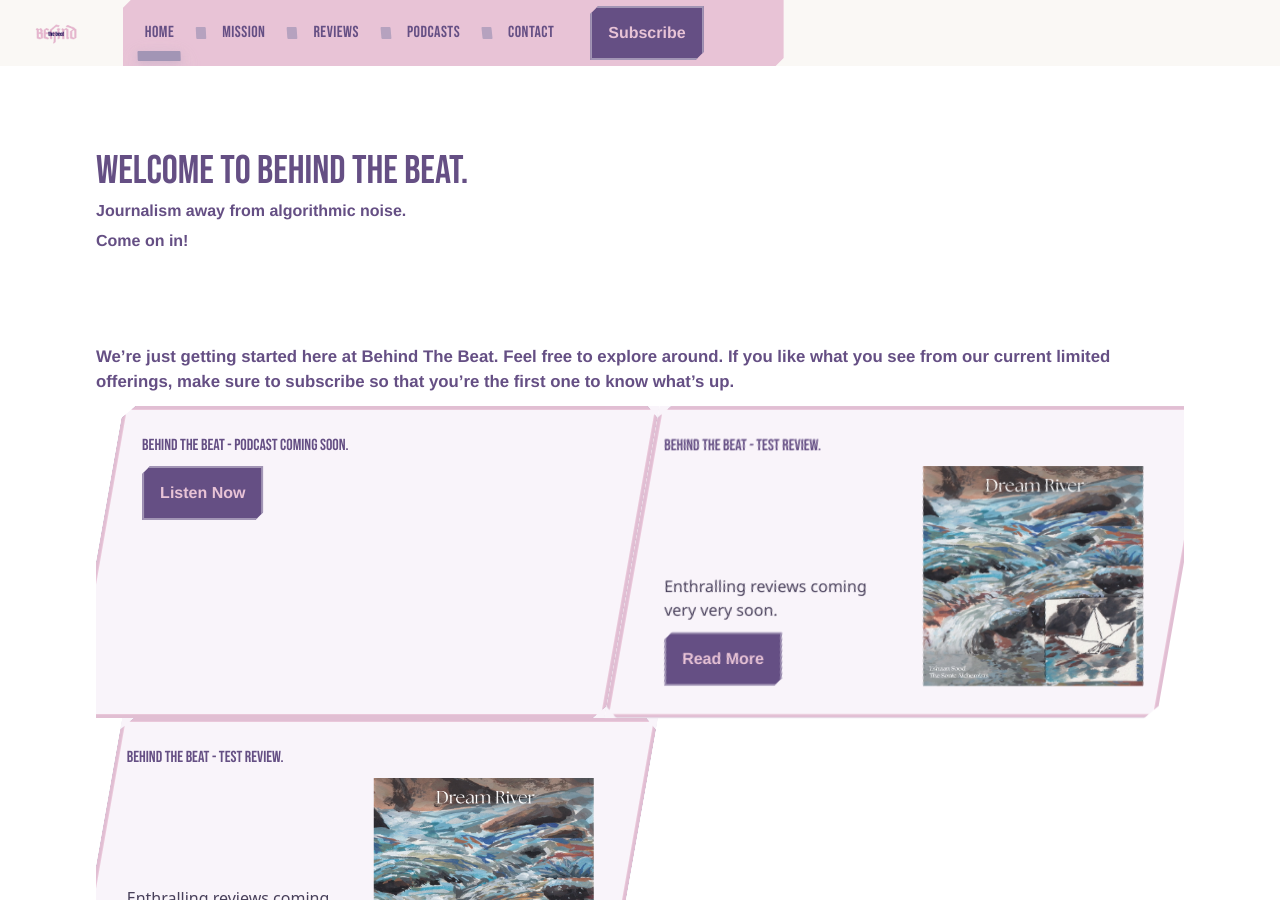
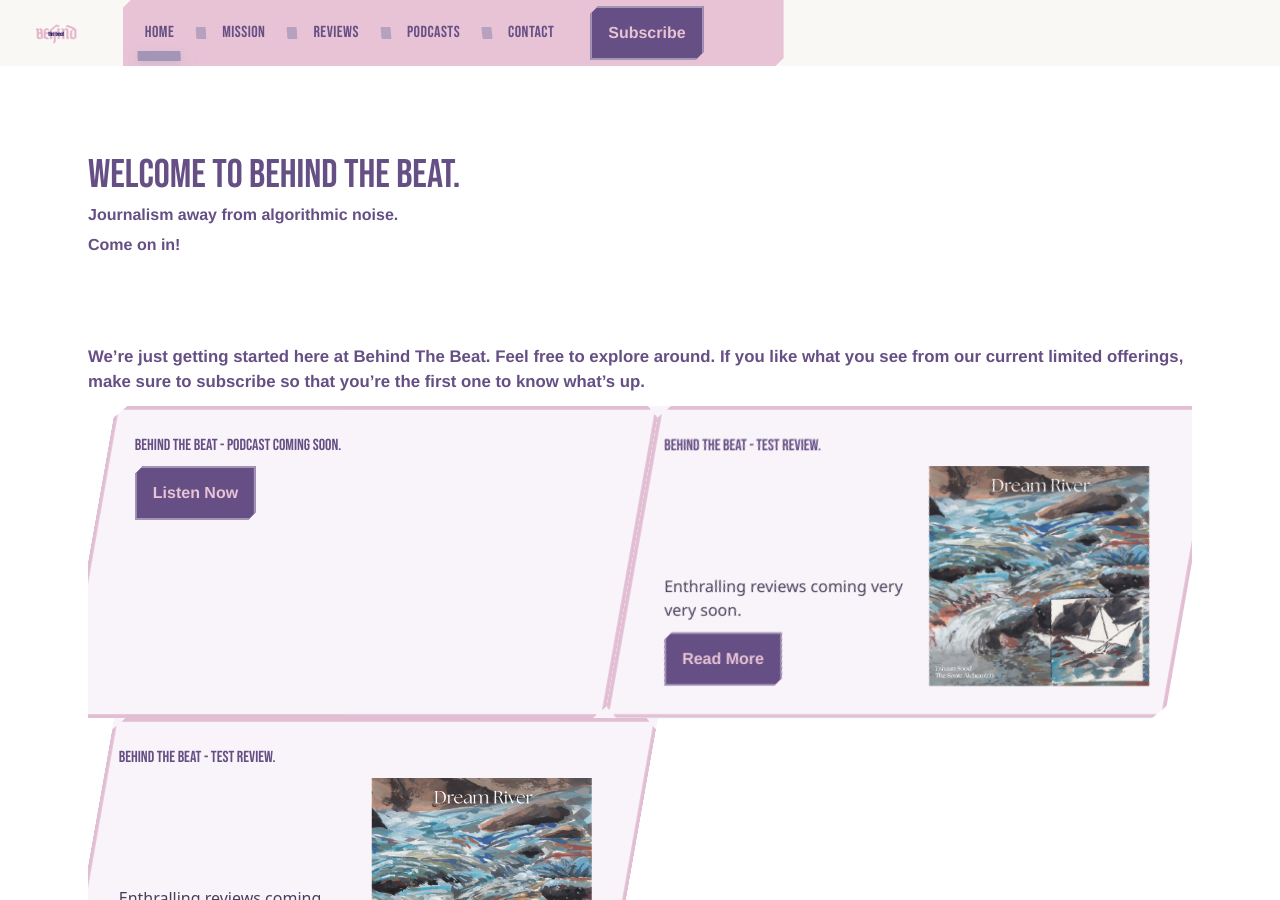
Before and after one commit to EshaanSoood/brbpodcast, a Jekyll site: the page built from index.md, in a window 1280 px wide and 900 px high. Built offline with Jekyll 4.4.1, drawn with Linux system fonts in a browser that asks for light colours; some web fonts are replaced.

Commit message:
the million dollar question, is the top margin gone?

```diff
--- a/assets/build/css/overrides.css
+++ b/assets/build/css/overrides.css
@@ -19,15 +19,19 @@
 	display: flex;
 	flex-direction: column;
 	gap: 12px;
+	min-height: 60vh; /* stabilize short pages */
 }
+/* Match homepage postcard background on listing rows */
+.review-row { background: #F9F4FA; }
 
 /* Desktop row style */
 @media (min-width: 768px) {
 	.review-row {
 		display: block;
 		text-decoration: none;
-		background: var(--color-background-offwhite, #faf8f5);
+		background: #F9F4FA;
 		box-shadow: 0 2px 6px rgba(101,79,132,0.12);
+		border: 1.5px solid rgba(101,79,132,0.16); /* clearer edge */
 		transition: transform 520ms ease, box-shadow 520ms ease;
 	}
 	.review-row:hover,
@@ -38,9 +42,9 @@
 	.review-row-inner {
 		padding: 14px 16px 16px;
 	}
-	.review-row-title { font-size: 1.05rem; color: var(--color-purple-darkest, #654f84); margin: 0 0 2px; }
-	.review-row-sub { color: var(--color-purple-dark, #a295b5); margin: 0 0 4px; }
-	.review-row-meta { font-size: 0.9rem; color: var(--color-purple-dark, #a295b5); display: flex; gap: 10px; margin-bottom: 4px; }
+	.review-row-title { font-size: 1.05rem; color: var(--color-purple-darkest, #654f84); margin: 0 0 6px; }
+	.review-row-sub { color: var(--color-purple-dark, #a295b5); margin: 0 0 6px; }
+	.review-row-meta { font-size: 0.9rem; color: var(--color-purple-dark, #a295b5); display: flex; gap: 10px; margin-bottom: 8px; }
 	.review-row-excerpt { color: #3f3652; opacity: 0.9; }
 }
 
@@ -160,6 +164,9 @@
   .post-list > .post-card { scroll-snap-align: start; }
 }
 
+/* Kill home page nav gap with padding (no margin collapse) */
+.home .site-main > :first-child { margin-top: 0; padding-top: 8px; }
+
 @media (min-width: 768px) {
   /* Desktop sticky nav/logo only; hero is not sticky */
   .site-header .desktop-row { position: sticky; top: 0; z-index: 40; background: var(--color-background-offwhite, #faf8f5); }
@@ -266,13 +273,13 @@
 
 /* Global site container: align vertical gutters to nav bar padding */
 .site-container {
-  padding-left: 12px;  /* match header px-3 */
-  padding-right: 12px; /* match header px-3 */
+  max-width: 72rem;
+  margin-inline: auto;
+  padding-inline: calc(var(--spacing)*3); /* match header px-3 */
 }
 @media (min-width: 768px) {
   .site-container {
-    padding-left: 16px;  /* align with footer desktop padding */
-    padding-right: 16px;
+    padding-inline: calc(var(--spacing)*3); /* keep parity on md+ */
   }
 }
 
@@ -454,16 +461,17 @@
 @media (min-width: 768px) {
   .card-review .card-inner { padding: 14px 16px 16px; }
   .card-review .card-title { margin: 0 0 8px; color: var(--color-purple-darkest, #654f84); }
-.card-review .card-bottom { display: grid; grid-template-columns: 1fr 1fr; gap: 12px; align-items: end; }
-.card-review .card-left { display: grid; grid-template-rows: 1fr auto; gap: 10px; align-items: end; }
+  .card-review .card-bottom { display: grid; grid-template-columns: 1fr 1fr; gap: 12px; align-items: end; }
+  .card-review .card-left { display: grid; grid-template-rows: 1fr auto; gap: 10px; align-items: end; }
   .card-review .card-quote { color: #3f3652; opacity: 0.95; }
   .card-review .card-actions .btn-trapezoid { display: inline-block; }
+  .card-review .card-actions { align-self: end; }
   .card-review .card-right { display: flex; justify-content: center; }
   .card-image.card-image-square { aspect-ratio: 1 / 1; width: 100%; max-width: 220px; display: flex; align-items: center; justify-content: center; }
   .card-image.card-image-square img { width: 100%; height: 100%; object-fit: cover; }
 
-  .card-podcast .card-inner { padding: 14px 16px 16px; display: grid; grid-template-columns: 1fr 1fr; gap: 12px; align-items: stretch; }
-  .card-podcast .card-left { display: grid; grid-template-rows: 1fr auto auto; gap: 8px; align-items: end; }
+  .card-podcast .card-inner { padding: 14px 16px 16px; display: grid; grid-template-columns: 1fr 1fr; gap: 12px; align-items: end; }
+  .card-podcast .card-left { display: grid; grid-template-rows: 1fr auto; gap: 8px; align-items: end; }
   .card-podcast .card-title { margin: 0; color: var(--color-purple-darkest, #654f84); }
   .card-podcast .card-sub { color: var(--color-purple-dark, #a295b5); margin: 0; }
   .card-podcast .card-actions { align-self: end; }
@@ -728,7 +736,7 @@
 }
 
 /* Align content to the same container as nav */
-.site-container{max-width:72rem;margin-inline:auto;padding-inline:1rem}
+.site-container{max-width:72rem;margin-inline:auto;padding-inline:calc(var(--spacing)*3)}
 
 /* --- NEW HERO (simple, no stripes, no stray padding) --- */
 .hero-simple{ display:grid; grid-template-columns: 1fr; align-items:center; min-height: 30vh; padding-block: 0; gap: clamp(8px, 2vw, 16px); }
@@ -750,7 +758,7 @@
 
 /* Remove phantom gap under header */
 main,.post-body,.article-header{margin-top:0;padding-top:0}
-main>:first-child{margin-top:0}
+main>:first-child{margin-top:0;padding-top:8px}
 .page,.site-main{display:flow-root}
 
 /* Article header: two-column layout */
@@ -798,7 +806,7 @@
 .page, .site-main { display: flow-root; } /* stop margin collapse */
 
 /* Keep podcast content aligned to nav container */
-.podcast-wrap { margin-top: 0; padding-top: 0; }
+.podcast-wrap { margin-top: 0; padding-top: 8px; }
 
 /* Title + date read as one unit */
 .podcast-title { margin-block: .25rem .25rem; border: 0; box-shadow: none; background: none; }
@@ -917,11 +925,8 @@
   text-align:center;
 }
 .site-footer .footer-credit{ text-align:center; }
-/* Global trim: remove excess white band under nav */
-.site-main + section, .site-main .post-list { margin-top: 8px !important; }
-.page-header { padding-top: 0 !important; }
-@media (min-width: 768px){ .page-header { padding-top: 0 !important; } }
-.article-header { padding-top: 0 !important; }
+/* Footer breathing room */
+.site-footer { padding-top: 12px; border-top: 1px solid rgba(101,79,132,0.12); }
 
 /* Desktop nav: make bar emerge from logo (subtle 2–4px overlap) */
 @media (min-width: 768px){
@@ -957,7 +962,7 @@
 .page, .site-main { display: flow-root; }
 
 /* Tighten page section headers and review entry headers */
-.page-header { padding: 0; }
+.page-header { margin-top: 0; padding-top: 8px; margin-bottom: 8px; }
 .article-header { padding-block: 0; }
 
 /* Tracklist proximity and width */
@@ -968,4 +973,4 @@
 .stream-links { margin-top: .25rem; }
 
 /* Container alignment guard */
-.site-container { max-width: 72rem; margin-inline: auto; padding-inline: 1rem; }
+.site-container { max-width: 72rem; margin-inline: auto; padding-inline: calc(var(--spacing)*3); }
```
